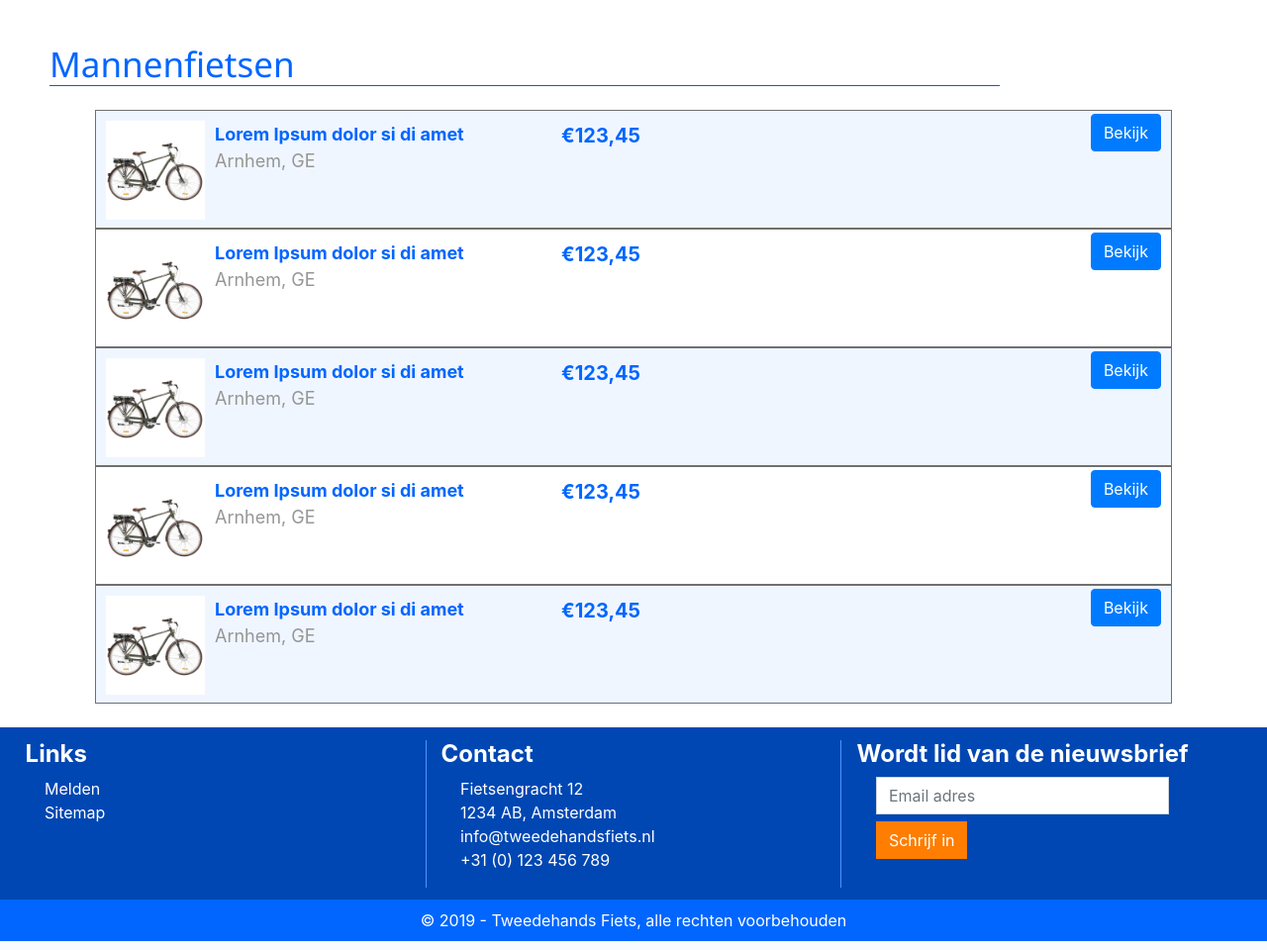
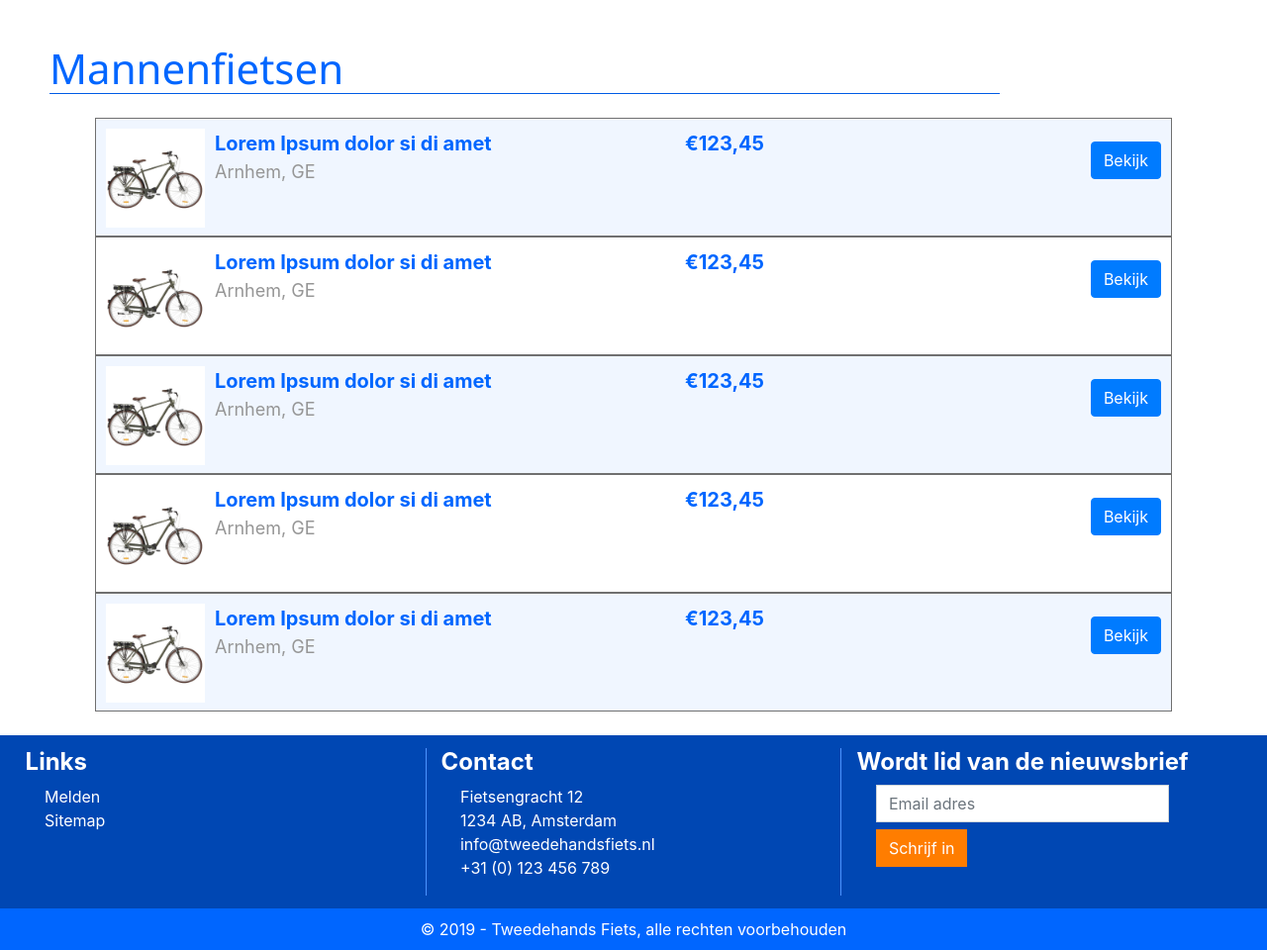
Before and after one commit to GCWouterG/Tweedehands-Fiets, a PHP site: page /Assets/categorie-pagina.php in a window 1280 px wide. Shown: the part 111-1071 px from the top of the page at 99% size. Run offline with PHP 8.4, Linux system fonts and the light colour scheme; some libraries are stand-ins or nearby versions.

Commit message:
Update categorie-css

```diff
--- a/Assets/categorie-opmaak.css
+++ b/Assets/categorie-opmaak.css
@@ -147,7 +147,7 @@ body {
 	}
 
 	.categorie-row p {
-		font-size: 18px;
+		font-size: 16px;
 	}
 
 	.prijs-td {
@@ -165,3 +165,137 @@ body {
 	}
 
 }
+
+@media screen and (min-width: 650px) {
+	#h1 {
+		font-size: 40px;
+	}
+
+	#hr {
+		width: 75%;
+		text-align: center;
+	}
+
+	.img-td {
+		padding: 10px 0 0 10px;
+		float: left;
+	}
+
+	.tekst-td {
+		font-size: 20px;
+		width: 410px;
+		float: left;
+	}
+
+	.categorie-row p {
+		font-size: 18px;
+	}
+
+	.prijs-td {
+		font-size: 20px;
+		width: auto;
+		float: left;
+		padding-top: 10px;
+	}
+
+	.button-td {
+		width: auto;
+		float: right;
+		padding-right: 10px;
+		padding-top: 0px;
+	}
+}
+
+@media screen and (min-width: 730px) {
+	#h1 {
+		font-size: 40px;
+	}
+
+	#hr {
+		width: 75%;
+		text-align: center;
+	}
+
+	.img-td {
+		padding: 10px 0 0 10px;
+		float: left;
+	}
+
+	.tekst-td {
+		font-size: 20px;
+		width: 400px;
+		float: left;
+	}
+
+	.categorie-row p {
+		font-size: 18px;
+	}
+
+	.prijs-td {
+		font-size: 20px;
+		width: auto;
+		float: left;
+		padding-top: 10px;
+		padding-right: 10px;
+	}
+
+	.button-td {
+		width: auto;
+		float: right;
+		padding-right: 10px;
+		padding-top: 20px;
+	}
+}
+
+@media screen and (min-width: 820px) {
+	#h1 {
+		font-size: 42px;
+	}
+
+	#hr {
+		width: 75%;
+		text-align: center;
+	}
+
+	.img-td {
+		padding: 10px 0 0 10px;
+		float: left;
+	}
+
+	.tekst-td {
+		font-size: 20px;
+		width: 475px;
+		float: left;
+	}
+
+	.categorie-row p {
+		font-size: 18px;
+	}
+
+	.prijs-td {
+		font-size: 20px;
+		width: auto;
+		float: left;
+		padding-top: 10px;
+		padding-right: 10px;
+	}
+
+	.button-td {
+		width: auto;
+		float: right;
+		padding-right: 10px;
+		padding-top: 20px;
+	}
+}
+
+@media screen and (min-width: 1400px) {
+	.prijs-td {
+		padding-top: 40px;
+		padding-right: 50px;
+	}
+
+	.button-td {
+		padding-top: 35px;
+		padding-right: 15px;
+	}
+}
```
